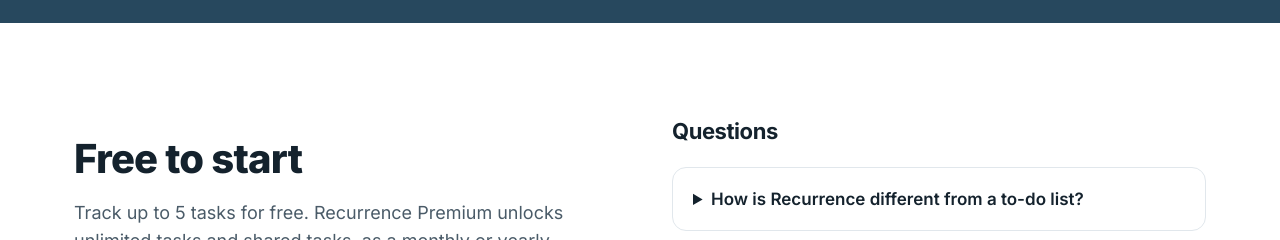
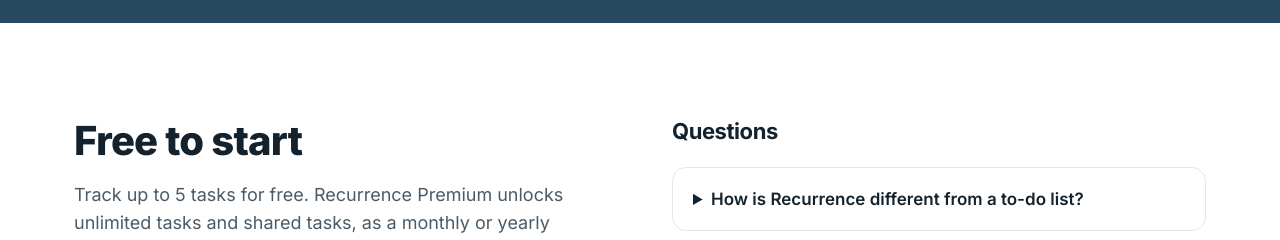
Before and after one commit to schayes04/RecurrenceWeb, an Astro site: page / in a window 1280 px wide. Shown: the part 2605-2845 px from the top of the page. Built offline with nearby package versions, Linux system fonts and the light colour scheme; Astro itself is replaced by a stand-in of ours.

Commit message:
Home: keep Free to start top-aligned when FAQ answers expand
Co-Authored-By: Claude Opus 5.5 <noreply@anthropic.com>
Claude-Session: https://claude.ai/code/session_018J1dYJwVYYq3o7qp7wgTD8

```diff
--- a/src/styles/global.css
+++ b/src/styles/global.css
@@ -99,6 +99,7 @@ p { margin: 0; }
 .section .sub { color: var(--muted); font-size: 18px; margin-top: 12px; max-width: 40em; }
 .kicker { color: var(--link); font-weight: 700; font-size: 14px; letter-spacing: .06em; text-transform: uppercase; margin-bottom: 12px; }
 .split { display: flex; flex-wrap: wrap; align-items: center; gap: 40px 64px; }
+.split.top { align-items: flex-start; }
 .split > * { flex: 1 1 380px; min-width: 0; }
 .split .shot { display: flex; justify-content: center; }
 .split .shot .phone { width: min(var(--phone-w), 75vw); }
--- a/src/views/Home.astro
+++ b/src/views/Home.astro
@@ -62,7 +62,7 @@ const ui = UI[locale];
 </section>
 
 <section class="section">
-  <div class="container split">
+  <div class="container split top">
     <div>
       <h2>{h.freeTitle}</h2>
       <p class="prose">{h.freeBody}</p>
```
